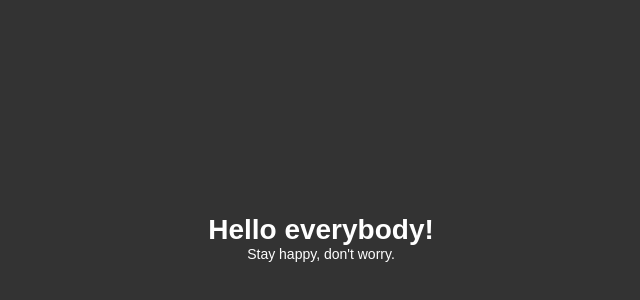
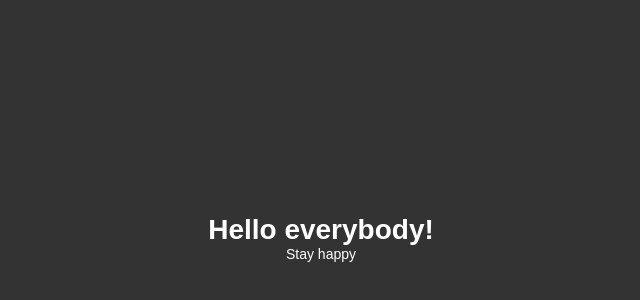
Before and after one commit to GenerateYourMind/repository-from-vscode, a plain HTML site: page index.html in a window 1280 px wide. Shown: the part 162-462 px from the top of the page, 319-959 px from the left. Drawn offline with Linux system fonts and the light colour scheme.

Commit message:
first commit

```diff
--- a/index.html
+++ b/index.html
@@ -12,7 +12,8 @@
 <body>
 	<div class="wrapper">
 		<h1>Hello everybody!</h1>
-		<p>Stay happy, don't worry.</p>
+		<p>Stay happy</p>
+
 	</div>
 </body>
 
```
